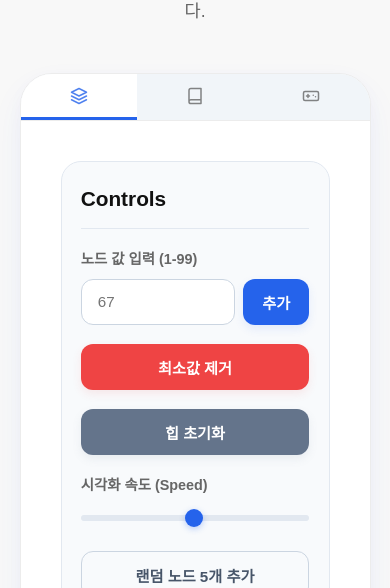
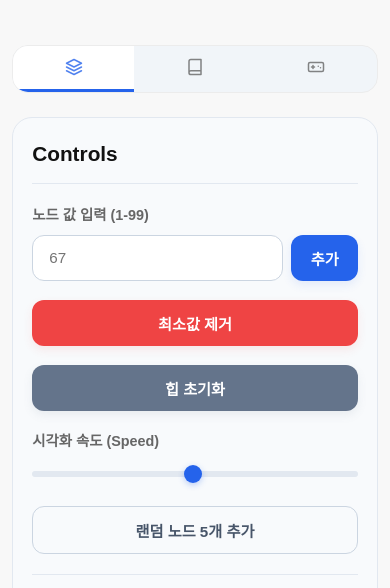
Before and after one commit to easynut33/html_projcet_master, a plain HTML site: page index.html in a window 390 px wide. Both pictures are taken after a click on the link "SandBox". Shown: the part 198-786 px from the top of the page. Drawn offline with nearby package versions, Linux system fonts and the light colour scheme.

Commit message:
Fix Resize Mobile

```diff
--- a/style.css
+++ b/style.css
@@ -1849,8 +1849,33 @@ footer p {
         gap: 0;
     }
 
+    #page2 .container {
+        width: 100%;
+        padding: 0 12px;
+        box-sizing: border-box;
+    }
+
+    .sandbox-container {
+        background: transparent;
+        border: none;
+        box-shadow: none;
+        border-radius: 0;
+        margin-bottom: 2rem;
+    }
+
     .sandbox-tabs {
         overflow-x: hidden;
+        border-radius: 16px;
+        border: 1px solid var(--line);
+        margin-bottom: 1.5rem;
+    }
+
+    .sandbox-body {
+        padding: 0;
+    }
+
+    .sandbox-content {
+        gap: 1.5rem;
     }
 
     .sandbox-control-panel {
```
